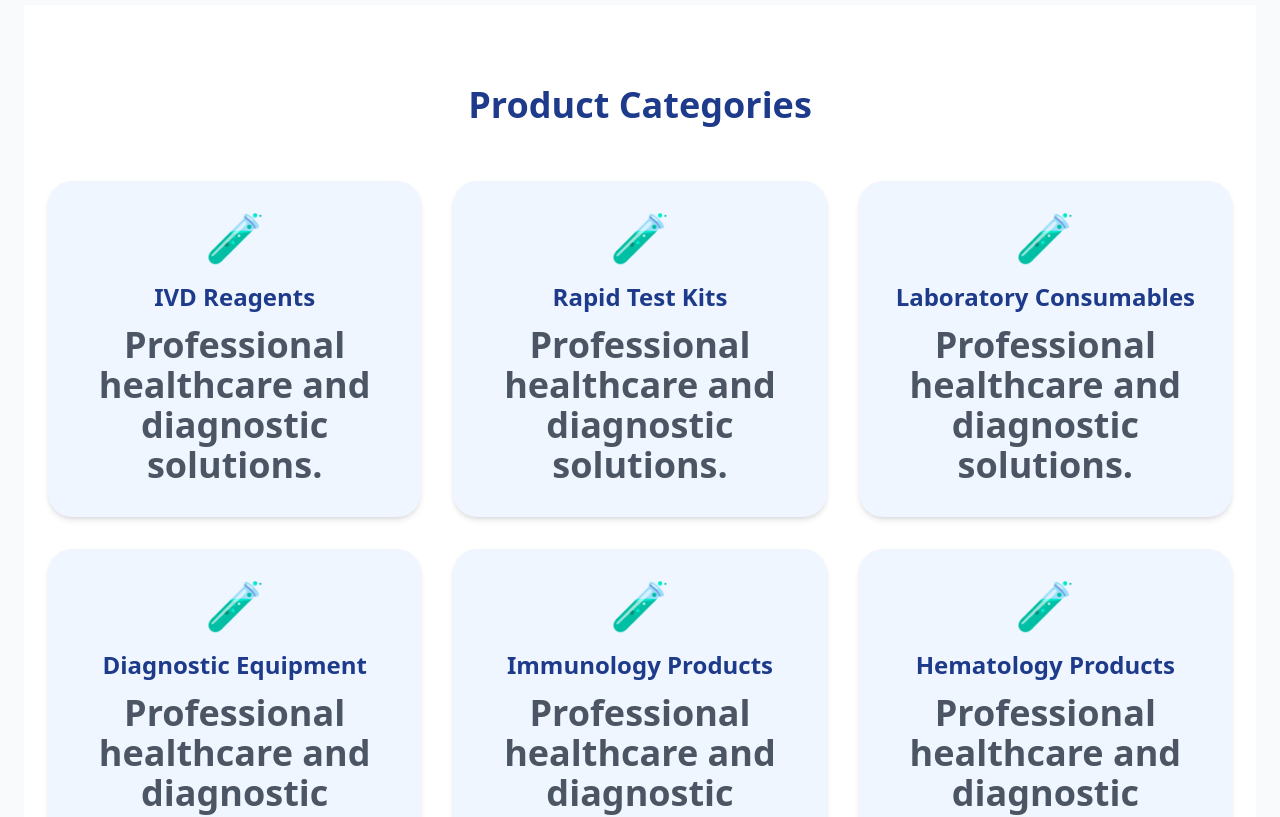
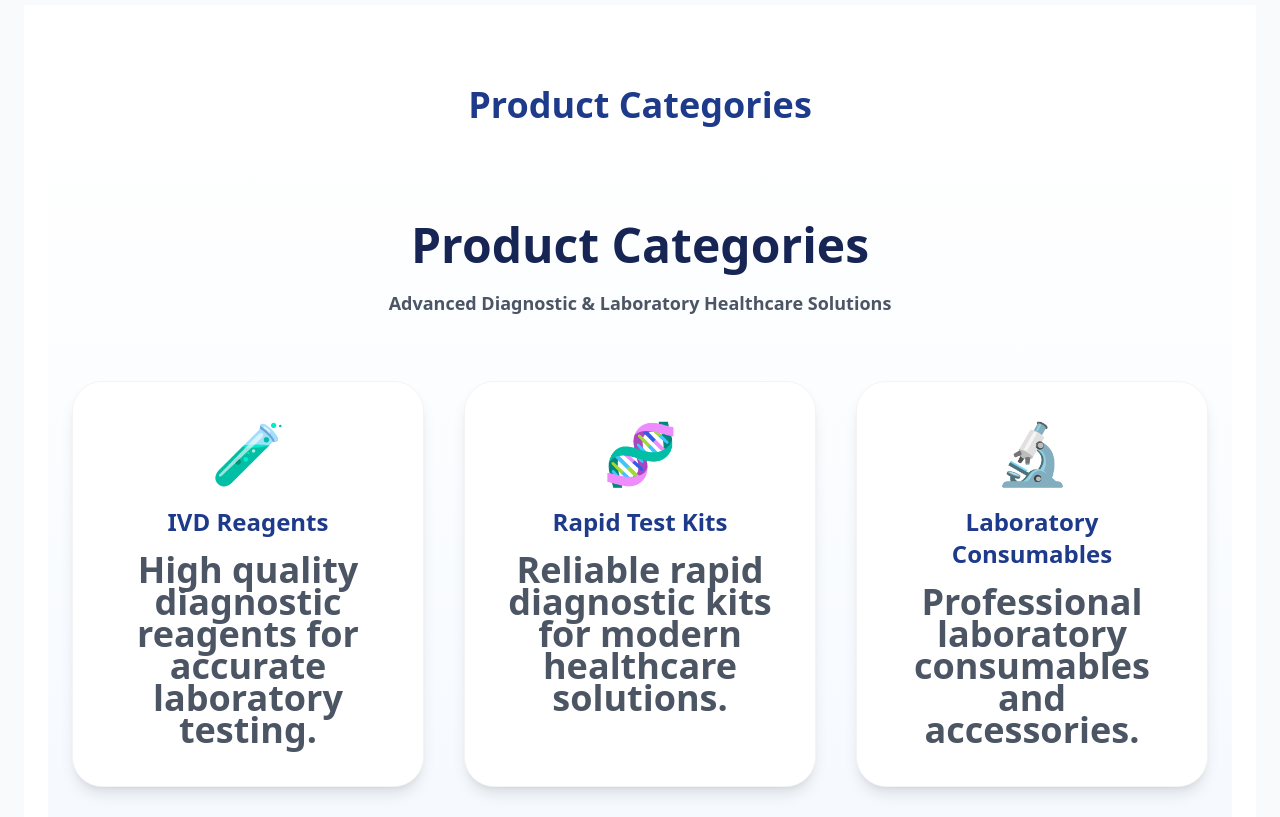
Before and after one commit to didc2026/dream-infinity-diagnostic-solution, a React (Create React App) app: page / in a window 1280 px wide. Shown: the part 1533-2350 px from the top of the page. Built offline with nearby package versions, Linux system fonts and the light colour scheme.

Commit message:
product categories added

```diff
--- a/src/App.js
+++ b/src/App.js
@@ -130,7 +130,84 @@ export default function DreamInfinityWebsite() {
   <div className="max-w-7xl mx-auto px-6">
 
     <h2 className="text-4xl font-bold text-center text-blue-900 mb-14">
-      Product Categories
+      Product Categories<section className="py-24 bg-gradient-to-b from-white to-blue-50">
+  <div className="max-w-7xl mx-auto px-6">
+
+    <div className="text-center mb-16">
+      <h2 className="text-5xl font-bold text-blue-950">
+        Product Categories
+      </h2>
+
+      <p className="mt-5 text-lg text-gray-600">
+        Advanced Diagnostic & Laboratory Healthcare Solutions
+      </p>
+    </div>
+
+    <div className="grid md:grid-cols-3 gap-10">
+
+      {[
+        {
+          icon: "🧪",
+          title: "IVD Reagents",
+          desc: "High quality diagnostic reagents for accurate laboratory testing."
+        },
+
+        {
+          icon: "🧬",
+          title: "Rapid Test Kits",
+          desc: "Reliable rapid diagnostic kits for modern healthcare solutions."
+        },
+
+        {
+          icon: "🔬",
+          title: "Laboratory Consumables",
+          desc: "Professional laboratory consumables and accessories."
+        },
+
+        {
+          icon: "⚗️",
+          title: "Immunology Products",
+          desc: "Advanced immunology solutions for clinical laboratories."
+        },
+
+        {
+          icon: "🩸",
+          title: "Hematology Products",
+          desc: "Reliable hematology products and laboratory support."
+        },
+
+        {
+          icon: "🏥",
+          title: "Diagnostic Equipment",
+          desc: "Modern medical and diagnostic laboratory instruments."
+        }
+
+      ].map((item, index) => (
+
+        <div
+          key={index}
+          className="bg-white rounded-[30px] p-10 shadow-lg border border-gray-100 hover:-translate-y-2 hover:shadow-2xl transition-all duration-300"
+        >
+
+          <div className="text-6xl mb-6">
+            {item.icon}
+          </div>
+
+          <h3 className="text-2xl font-bold text-blue-900 mb-4">
+            {item.title}
+          </h3>
+
+          <p className="text-gray-600 leading-8">
+            {item.desc}
+          </p>
+
+        </div>
+
+      ))}
+
+    </div>
+  </div>
+</section>
     </h2>
 
     <div className="grid md:grid-cols-3 gap-8">
```
